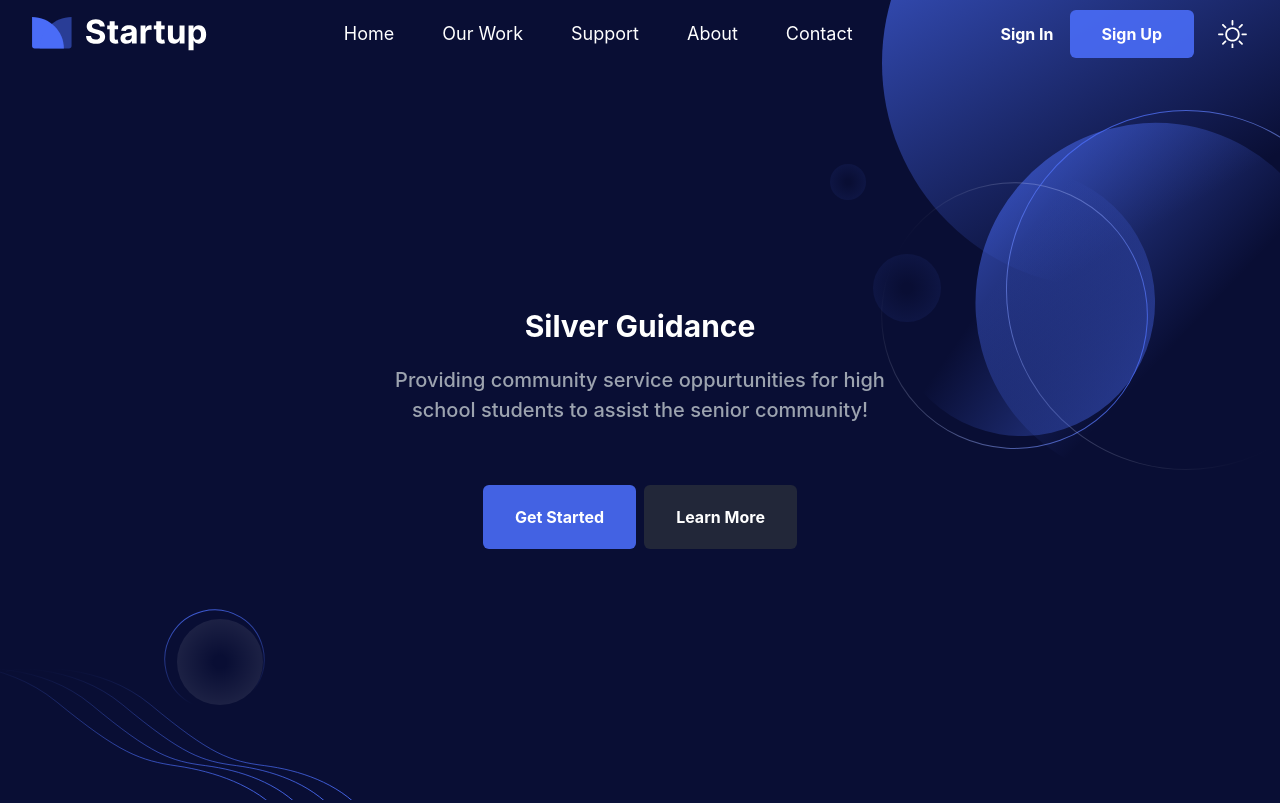
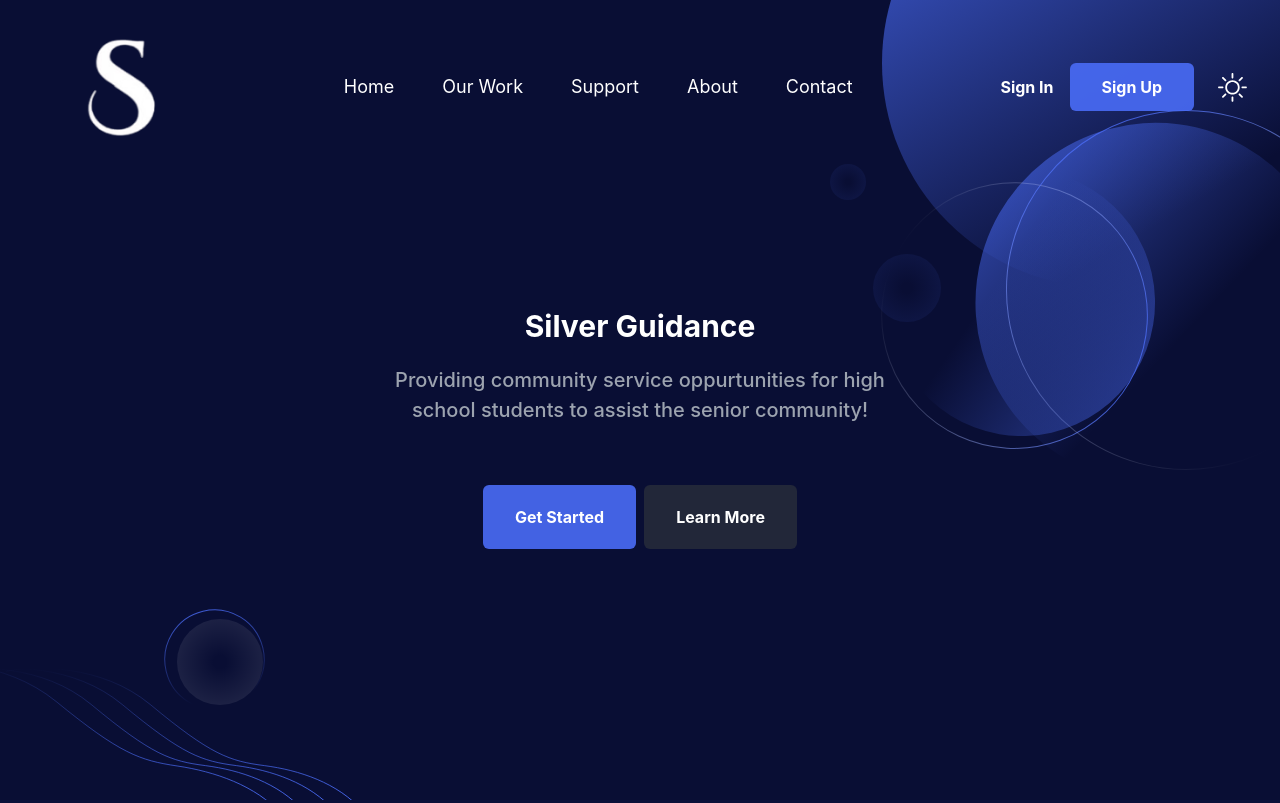
Before and after one commit to SilverGuidanceWebsiteTest/SilverGuidanceWebsiteTest2.github.io, a website: page index.html in a window 1280 px wide. Shown: the top 803 px of the page. Drawn offline with Linux system fonts and the light colour scheme.

Commit message:
Update index.html

```diff
--- a/index.html
+++ b/index.html
@@ -16,7 +16,7 @@
     <div class="px-4 py-4 lg:px-8 lg:py-1" id="header">
         <div class="flex items-center justify-between">
             <div class="logo">
-                <img src="./img/logo-light.svg" alt="logo" class="hidden dark:block w-44">
+                <img src="./img/Silverlogonobackgorund.png" alt="logo" class="hidden dark:block w-44">
                 <img src="./img/logo.svg" alt="logo" class="block dark:hidden w-44">
             </div>
             <div class="navigation hidden lg:block">
```
